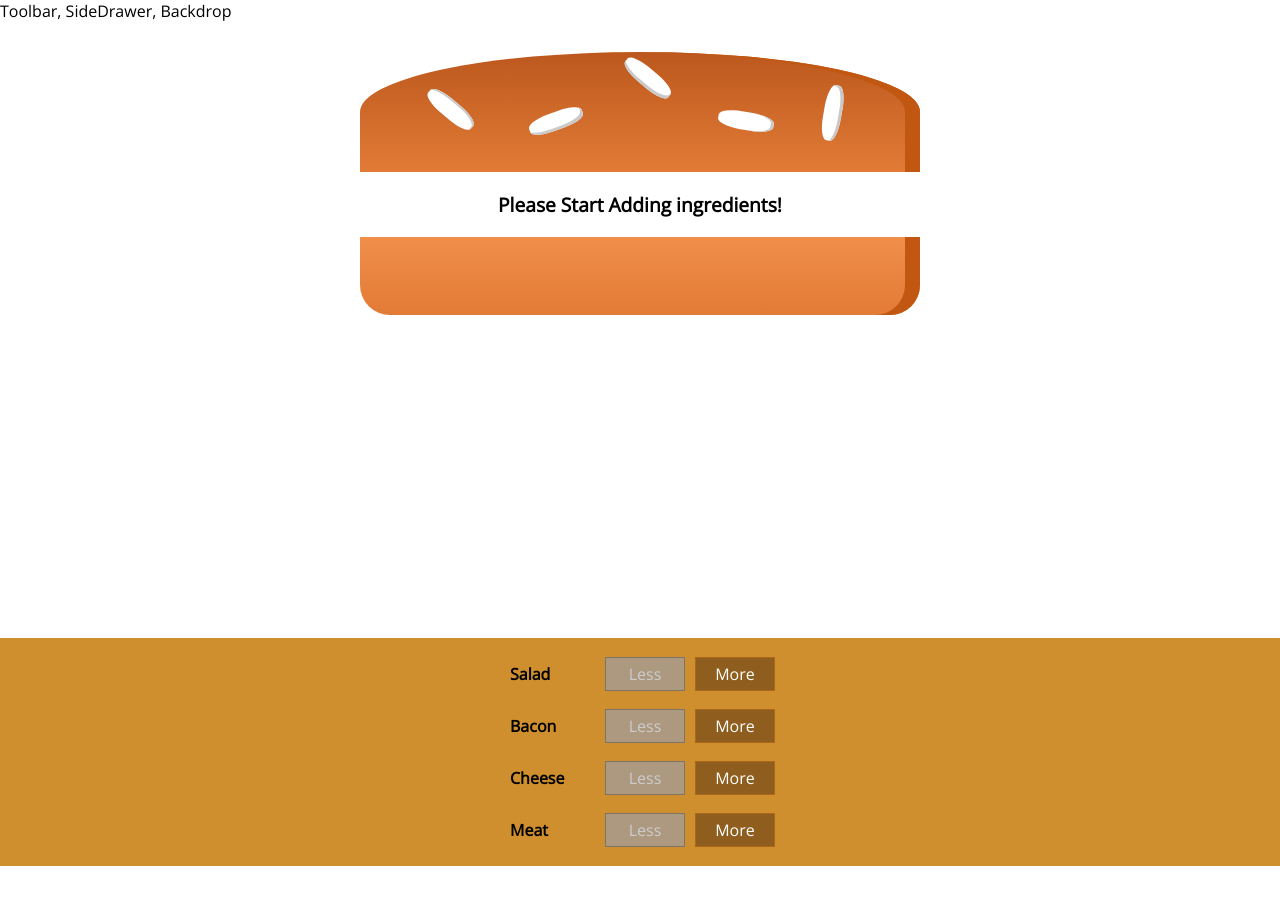
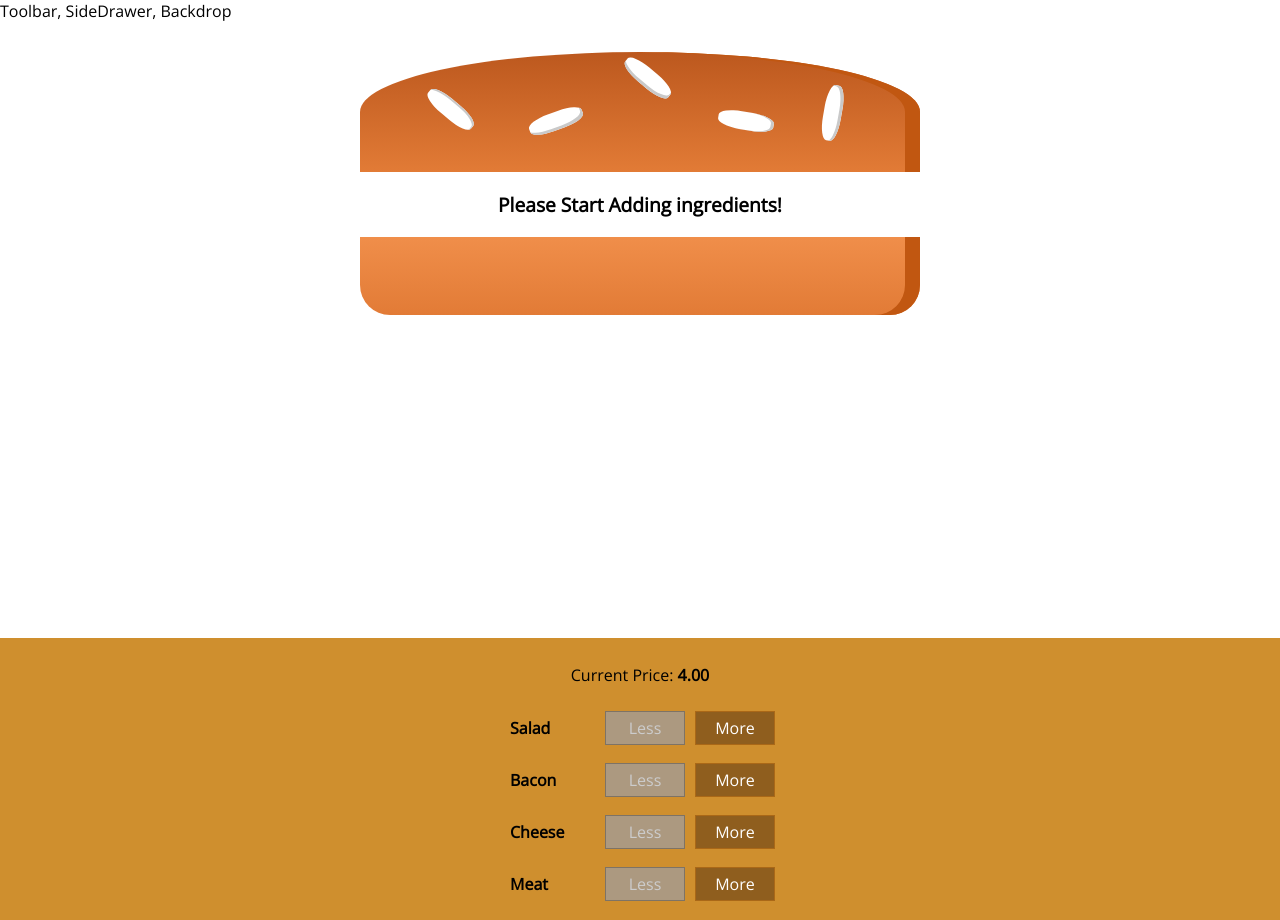
Before and after one commit to ccouzens/hamburger-react-project, a React (Create React App) app: page / in a window 1280 px wide. Before the commit the page ends 866 px from the top, so only its background shows below. Built offline with nearby package versions, Linux system fonts and the light colour scheme.

Commit message:
Add current price below burger

```diff
--- a/src/components/Burger/BuildControls/BuildControls.tsx
+++ b/src/components/Burger/BuildControls/BuildControls.tsx
@@ -14,8 +14,12 @@
   ingredientAdded: (type: IngredientType) => void;
   ingredientRemoved: (type: IngredientType) => void;
   disabled: Set<IngredientType>;
+  price: number;
 }) => (
   <div className={classes.BuildControls}>
+    <p>
+      Current Price: <strong>{props.price.toFixed(2)}</strong>
+    </p>
     {controls.map(ctrl => (
       <BuildControl
         key={ctrl.label}
--- a/src/containers/BurgerBuilder/BurgerBuilder.tsx
+++ b/src/containers/BurgerBuilder/BurgerBuilder.tsx
@@ -69,6 +69,7 @@
           ingredientAdded={this.addIngredientHandler}
           ingredientRemoved={this.removeIngredientHandler}
           disabled={disabledInfo}
+          price={this.state.totalPrice}
         />
       </>
     );
```
